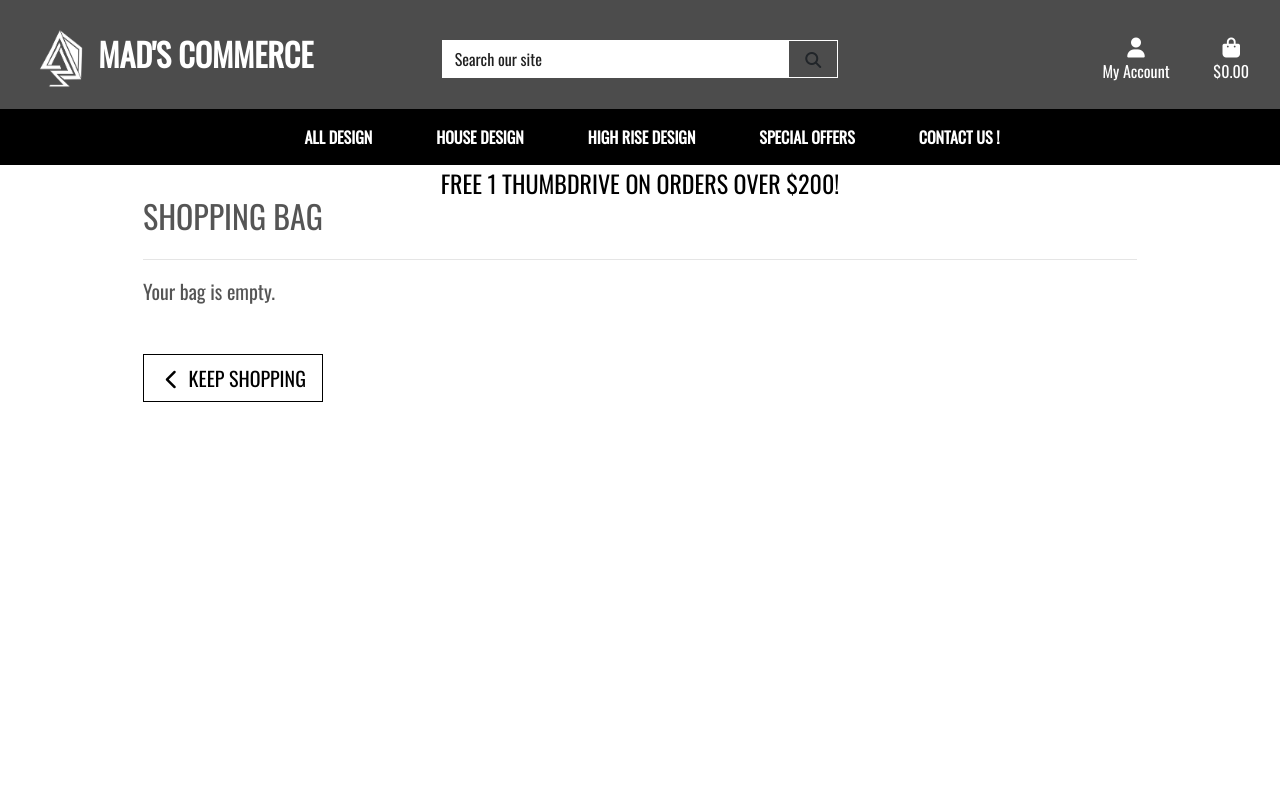
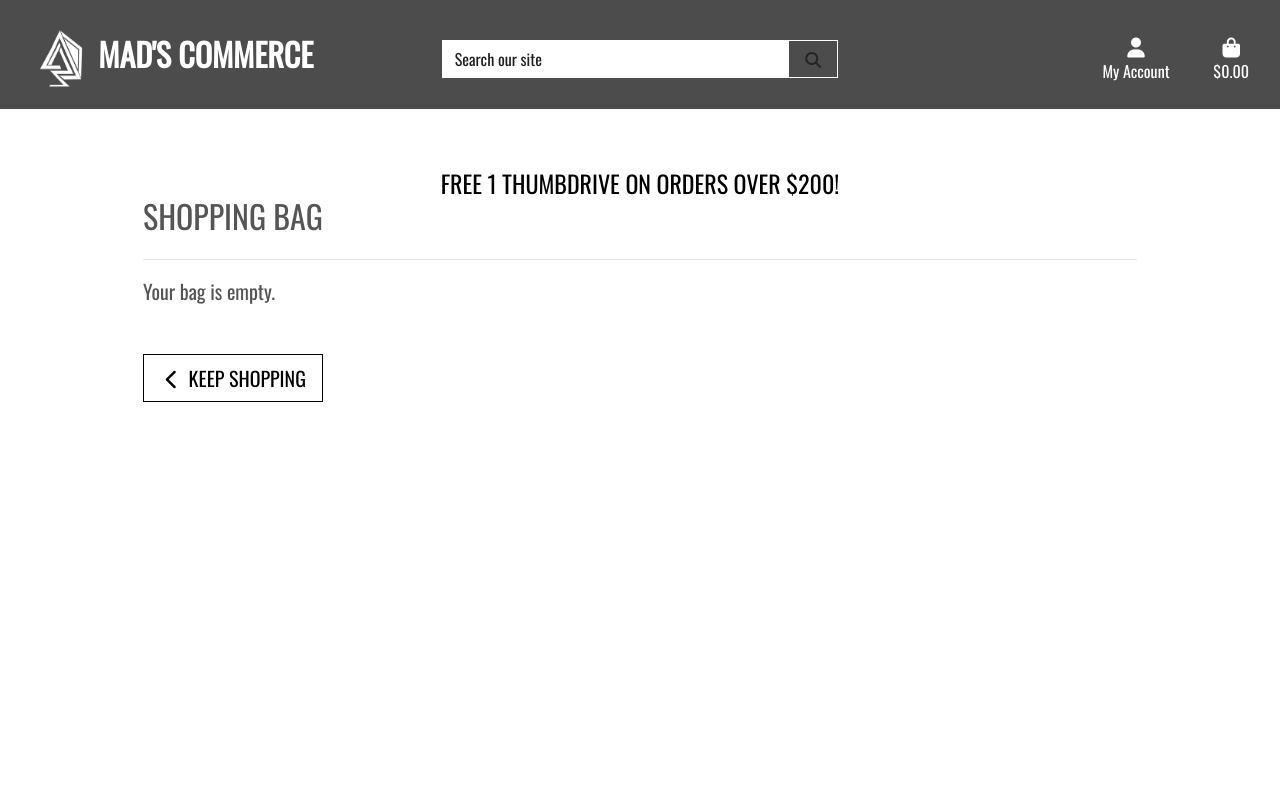
Before and after one commit to kugared94/E-commerce-project, a Django app: page /bag/ in a window 1280 px wide. Run offline with Django 3.2, Linux system fonts and the light colour scheme; some libraries are stand-ins or nearby versions.

Commit message:
black and white

```diff
--- a/templates/base.html
+++ b/templates/base.html
@@ -113,7 +113,7 @@
 
         </div>
 
-        <div class="row bg-black-nav">
+        <div class="row bg-white-nav">
             <nav class="navbar navbar-expand-lg navbar-light w-100">
                 <button class="navbar-toggler" type="button" data-toggle="collapse" data-target="#main-nav" aria-controls="main-nav" aria-expanded="false" aria-label="Toggle navigation">
                     <span class="navbar-toggler-icon"></span>
```
